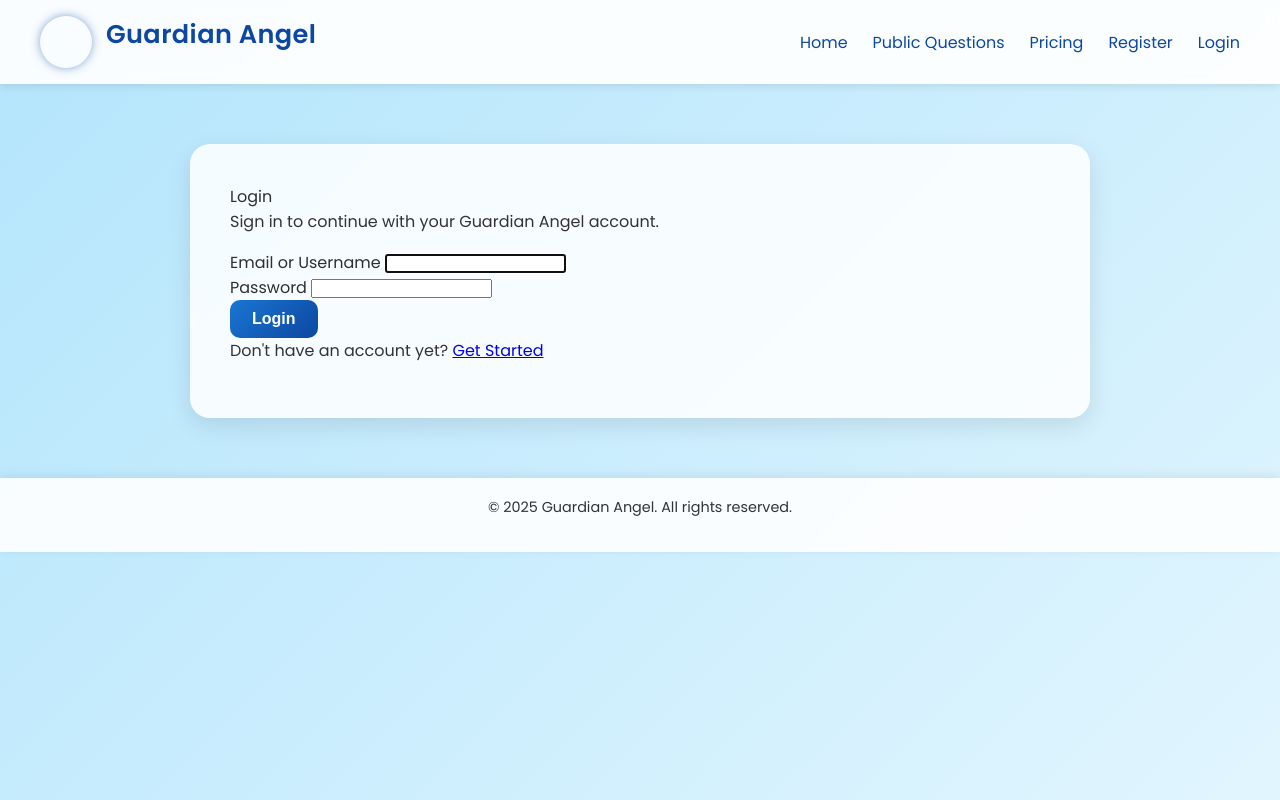
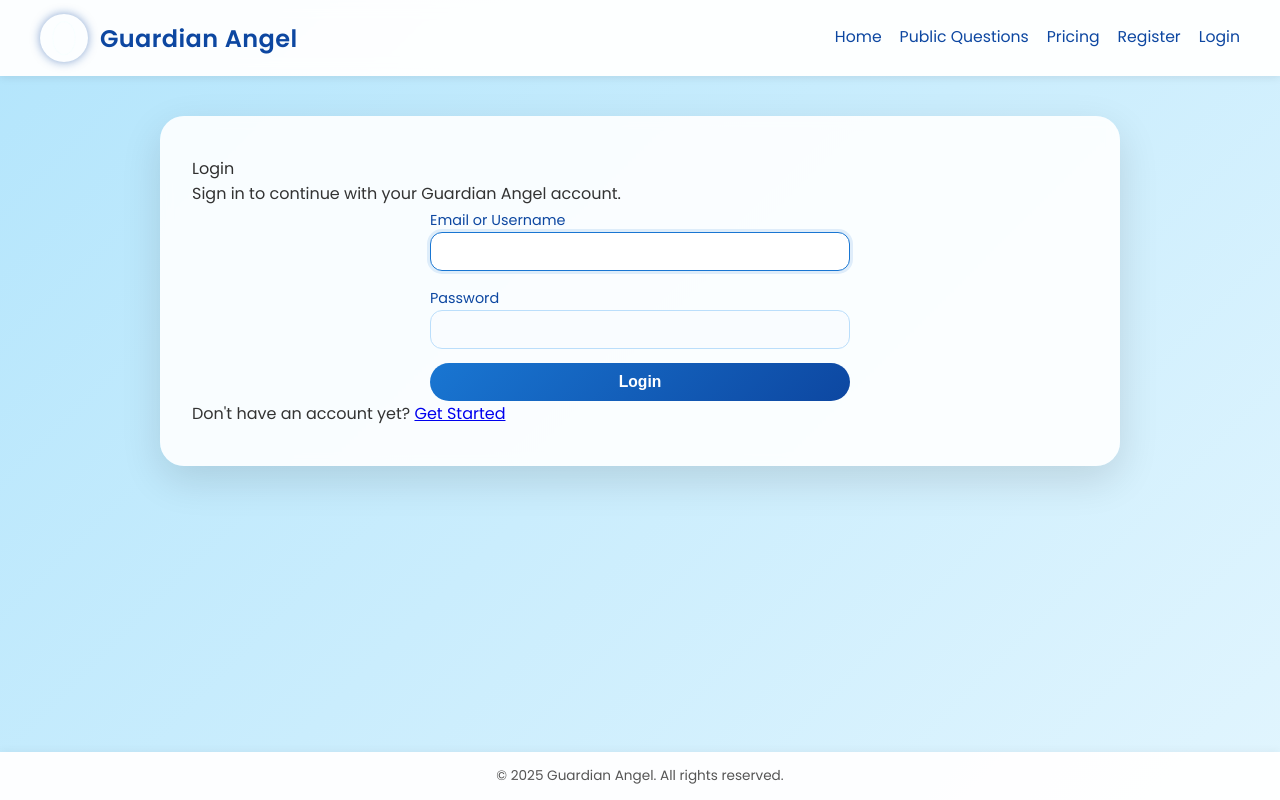
Before and after one commit to haiderhabibi1-bot/guardianangel, a Django app: page /login/ in a window 1280 px wide. Run offline with Django 5.2, Linux system fonts and the light colour scheme.

Commit message:
Update style.css

```diff
--- a/core/static/core/css/style.css
+++ b/core/static/core/css/style.css
@@ -1,5 +1,5 @@
 /* ======================================
-   GUARDIAN ANGEL - STYLE.CSS (FINAL)
+   GUARDIAN ANGEL - STYLE.CSS (FINAL UI)
    ====================================== */
 
 /* RESET */
@@ -19,18 +19,59 @@ body {
     flex-direction: column;
 }
 
+/* PAGE WRAPPER */
+.page-wrapper {
+    flex: 1;
+    display: flex;
+    justify-content: center;
+    align-items: flex-start;
+    padding: 40px 15px 40px;
+}
+
+/* MAIN CARD */
+.content {
+    width: 100%;
+    max-width: 960px;
+    background: rgba(255, 255, 255, 0.9);
+    border-radius: 24px;
+    padding: 40px 32px;
+    box-shadow: 0 14px 40px rgba(0, 0, 0, 0.12);
+    backdrop-filter: blur(6px);
+    display: flex;
+    flex-direction: column;
+    gap: 24px;
+}
+
+/* Make main titles centered; text inside sections can stay clean */
+.content h1,
+.content h2 {
+    text-align: center;
+    color: #0d47a1;
+    margin-bottom: 8px;
+}
+
+.content h3 {
+    color: #0d47a1;
+    margin-bottom: 6px;
+}
+
+.content p {
+    color: #333;
+    line-height: 1.6;
+}
+
 /* NAVBAR */
 .navbar {
     display: flex;
     justify-content: space-between;
     align-items: center;
-    background: rgba(255, 255, 255, 0.92);
-    padding: 15px 40px;
-    box-shadow: 0 2px 8px rgba(0, 0, 0, 0.1);
+    background: rgba(255, 255, 255, 0.96);
+    padding: 14px 40px;
+    box-shadow: 0 2px 8px rgba(0, 0, 0, 0.08);
     position: sticky;
     top: 0;
     z-index: 100;
-    backdrop-filter: blur(6px);
+    backdrop-filter: blur(8px);
 }
 
 /* LOGO + TITLE */
@@ -40,163 +81,190 @@ body {
 }
 
 .logo {
-    height: 52px;
-    width: 52px;
+    height: 48px;
+    width: 48px;
     border-radius: 50%;
-    margin-right: 14px;
+    margin-right: 12px;
     object-fit: cover;
     box-shadow: 0 0 10px rgba(13, 71, 161, 0.5);
 }
 
 .site-title {
-    font-size: 1.6rem;
+    font-size: 1.5rem;
     font-weight: 700;
     color: #0d47a1;
     letter-spacing: 0.4px;
 }
 
-/* NAV LINKS */
+/* NAV LINKS (unchanged functionality, modern look) */
 .nav-links {
     display: flex;
     align-items: center;
+    gap: 18px;
 }
 
 .nav-links a {
     text-decoration: none;
-    margin-left: 25px;
     color: #0d47a1;
     font-weight: 500;
+    font-size: 0.98rem;
     position: relative;
-    transition: color 0.3s ease;
+    padding-bottom: 4px;
+    transition: color 0.25s ease, transform 0.2s ease;
 }
 
 .nav-links a::after {
     content: "";
     position: absolute;
     left: 0;
-    bottom: -4px;
+    bottom: 0;
     width: 0%;
     height: 2px;
     background: #0d47a1;
-    transition: width 0.3s ease;
+    border-radius: 999px;
+    transition: width 0.25s ease;
 }
 
 .nav-links a:hover {
     color: #1565c0;
+    transform: translateY(-1px);
 }
 
 .nav-links a:hover::after {
     width: 100%;
 }
 
-/* MAIN CONTENT WRAPPER */
-.content {
-    flex: 1;
-    width: 90%;
-    max-width: 900px;
-    margin: 60px auto;
-    background: rgba(255, 255, 255, 0.85);
-    border-radius: 20px;
-    padding: 40px;
-    box-shadow: 0 8px 25px rgba(0, 0, 0, 0.1);
-    backdrop-filter: blur(4px);
-    text-align: left;
-}
-
-/* TYPOGRAPHY */
-h1, h2, h3 {
-    color: #0d47a1;
-    margin-bottom: 15px;
-}
-
-p {
-    color: #333;
-    line-height: 1.6;
-    margin-bottom: 15px;
-}
-
-/* BUTTONS */
+/* GENERIC BUTTONS */
 button,
 .btn {
     background: linear-gradient(135deg, #1976d2, #0d47a1);
     color: #fff;
     border: none;
-    border-radius: 10px;
+    border-radius: 999px;
     padding: 10px 22px;
     font-weight: 600;
-    font-size: 1rem;
+    font-size: 0.98rem;
     cursor: pointer;
-    transition: all 0.3s ease;
+    transition: all 0.25s ease;
     text-decoration: none;
-    display: inline-block;
+    display: inline-flex;
+    align-items: center;
+    justify-content: center;
+    gap: 6px;
 }
 
 button:hover,
 .btn:hover {
     background: linear-gradient(135deg, #2196f3, #1565c0);
     transform: translateY(-1px);
-    box-shadow: 0 4px 10px rgba(21, 101, 192, 0.3);
+    box-shadow: 0 4px 12px rgba(21, 101, 192, 0.35);
 }
 
-/* QUESTION CARDS */
+/* FORMS (login, register, ask, etc. auto-center) */
+form {
+    display: flex;
+    flex-direction: column;
+    gap: 14px;
+    max-width: 420px;
+    margin: 0 auto; /* centers all forms inside the content card */
+}
+
+label {
+    font-size: 0.9rem;
+    color: #0d47a1;
+    font-weight: 500;
+}
+
+input[type="text"],
+input[type="email"],
+input[type="password"],
+input[type="number"],
+textarea,
+select {
+    padding: 10px 12px;
+    border-radius: 12px;
+    border: 1px solid #bbdefb;
+    font-size: 0.95rem;
+    outline: none;
+    transition: all 0.2s ease;
+    width: 100%;
+    background: #f9fcff;
+}
+
+input:focus,
+textarea:focus,
+select:focus {
+    border-color: #1976d2;
+    box-shadow: 0 0 0 3px rgba(25, 118, 210, 0.12);
+    background: #ffffff;
+}
+
+/* PUBLIC QUESTIONS / LISTS */
 .question-card {
     background: #ffffff;
-    border-radius: 15px;
-    padding: 20px;
-    margin-bottom: 20px;
-    box-shadow: 0 4px 12px rgba(0, 0, 0, 0.08);
-    transition: transform 0.2s ease;
+    border-radius: 18px;
+    padding: 16px 18px;
+    margin-bottom: 14px;
+    box-shadow: 0 4px 14px rgba(0, 0, 0, 0.06);
+    transition: transform 0.18s ease, box-shadow 0.18s ease;
 }
 
 .question-card:hover {
-    transform: translateY(-3px);
+    transform: translateY(-2px);
+    box-shadow: 0 6px 18px rgba(0, 0, 0, 0.09);
 }
 
 .question-card h3 {
     color: #0d47a1;
-    margin-bottom: 10px;
+    margin-bottom: 6px;
+    font-size: 1.02rem;
+}
+
+.question-card p {
+    font-size: 0.92rem;
+    color: #444;
 }
 
 /* FOOTER */
 .footer {
     text-align: center;
-    background: rgba(255, 255, 255, 0.9);
-    color: #333;
-    font-size: 0.9rem;
-    padding: 18px;
-    box-shadow: 0 -2px 10px rgba(0, 0, 0, 0.08);
+    background: rgba(255, 255, 255, 0.96);
+    color: #555;
+    font-size: 0.85rem;
+    padding: 14px;
+    box-shadow: 0 -2px 8px rgba(0, 0, 0, 0.04);
 }
 
 /* RESPONSIVE */
 @media (max-width: 768px) {
     .navbar {
         flex-direction: column;
-        text-align: center;
-        padding: 20px;
+        align-items: flex-start;
+        gap: 10px;
+        padding: 12px 20px;
     }
 
     .nav-links {
         flex-wrap: wrap;
-        justify-content: center;
-        margin-top: 10px;
+        justify-content: flex-start;
+        gap: 12px;
     }
 
-    .nav-links a {
-        margin: 8px 10px;
+    .page-wrapper {
+        padding: 20px 10px 24px;
     }
 
     .content {
-        width: 95%;
-        padding: 25px;
-        margin-top: 30px;
+        padding: 24px 18px;
+        margin-top: 16px;
     }
 
     .logo {
-        height: 45px;
-        width: 45px;
+        height: 42px;
+        width: 42px;
     }
 
     .site-title {
-        font-size: 1.3rem;
+        font-size: 1.25rem;
     }
 }
```
